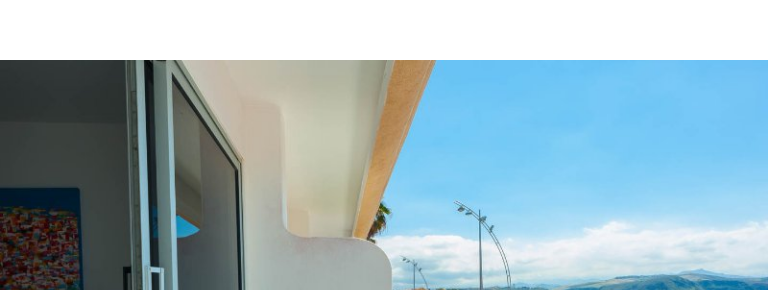
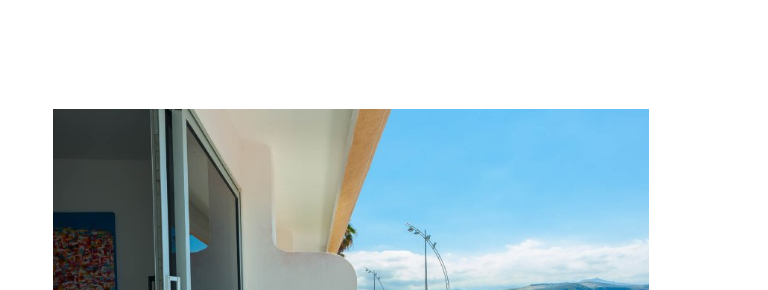
Before and after one commit to gorazdKuzev12/Web-and-Mobil---Sprit-1, a website: page pages/apartment.html in a window 768 px wide. Shown: the part 156-446 px from the top of the page. Drawn offline with Linux system fonts and the light colour scheme.

Commit message:
fix: Student responsivness

```diff
--- a/css/style.css
+++ b/css/style.css
@@ -521,8 +521,8 @@ h2 {
   }
 
   .image-wrapper img {
-    width: 100%; /* Set image width to 100% to fit within smaller screens */
-    height: auto; /* Set height to auto to maintain aspect ratio */
+    width: 90%; /* Set image width to 100% to fit within smaller screens */
+    height: 90%; /* Set height to auto to maintain aspect ratio */
   }
 
   .logo-wrapper {
@@ -578,8 +578,8 @@ h2 {
   }
 
   .image-wrapper img {
-    width: 100%; /* Set image width to 100% to fit within smaller screens */
-    height: auto; /* Set height to auto to maintain aspect ratio */
+    width: 90%; /* Set image width to 100% to fit within smaller screens */
+    height: 90%; /* Set height to auto to maintain aspect ratio */
   }
   .news-info-desc {
     font-size: 12px;
@@ -741,7 +741,10 @@ h2 {
   button[type="submit"] {
     padding: 10px;
   }
-
+  .image-wrapper img {
+    width: 90%; /* Set image width to 100% to fit within smaller screens */
+    height: 90%; /* Set height to auto to maintain aspect ratio */
+  }
   button[type="submit"] img {
     height: 20px;
   }
```
